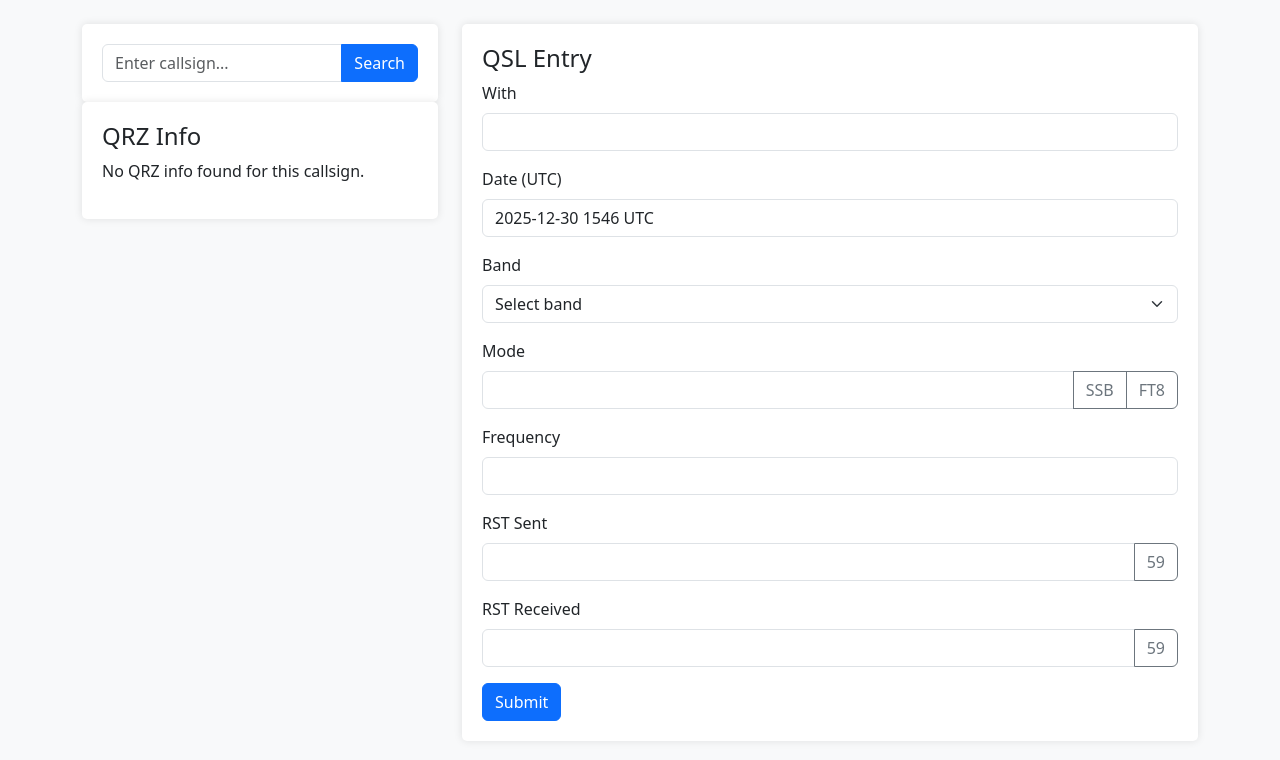
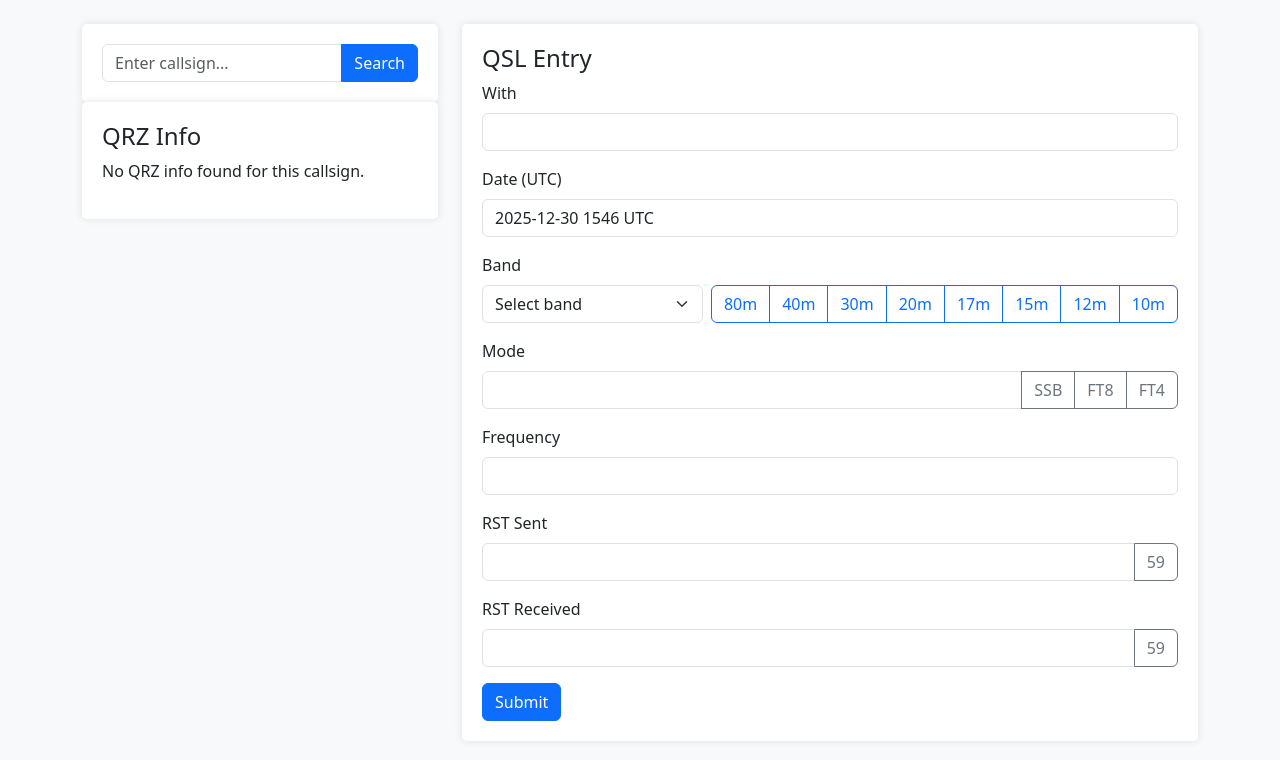
Before and after one commit to tailwag/MyQSL, a Flask app: template templates/lookup.html in a window 1280 px wide. Shown: the top 760 px of the page. Run offline with Flask 3, Linux system fonts and the light colour scheme; the template is opened without the code that fills it, so the values that code supplies are empty; parts of the project's set-up code (start-up, migrations or seed data) failed here and were passed over.

Commit message:
add FT4 freqs and add band selection buttons

```diff
--- a/templates/lookup.html
+++ b/templates/lookup.html
@@ -63,14 +63,31 @@
                     <!-- BAND -->
                     <div class="mb-3">
                         <label class="form-label">Band</label>
-                        <select class="form-select" name="Band" id="bandSelect">
-                            <option value="">Select band</option>
-                            {% for b in ['80m','40m','30m','20m','17m','15m','12m','10m'] %}
-                                <option {% if qslInfo.Band==b %}selected{% endif %}>{{ b }}</option>
-                            {% endfor %}
-                        </select>
+
+                        <div class="d-flex w-100 align-items-center gap-2">
+                            <!-- Dropdown -->
+                            <select class="form-select" name="Band" id="bandSelect">
+                                <option value="">Select band</option>
+                                {% for b in ['2200m','630m','160m','80m','60m','40m','30m','20m','17m','15m','12m','10m','6m','2m','1.25m','70cm','33cm','23cm'] %}
+                                    <option value="{{ b }}" {% if qslInfo.Band == b %}selected{% endif %}>
+                                        {{ b }}
+                                    </option>
+                                {% endfor %}
+                            </select>
+
+                            <!-- Buttons (no wrap, consistent height) -->
+                            <div class="btn-group flex-nowrap" role="group" aria-label="Band buttons">
+                                {% for b in ['80m','40m','30m','20m','17m','15m','12m','10m'] %}
+                                    <button
+                                        type="button"
+                                        class="btn btn-outline-primary band-btn"
+                                        onclick="setBand('{{ b }}')">
+                                        {{ b }}
+                                    </button>
+                                {% endfor %}
+                            </div>
+                        </div>
                     </div>
-
                     <!-- MODE -->
                     <div class="mb-3">
                         <label class="form-label">Mode</label>
@@ -78,6 +95,7 @@
                             <input class="form-control" name="Mode" id="modeField" value="{{ qslInfo.Mode or '' }}">
                             <button type="button" class="btn btn-outline-secondary" onclick="setMode('SSB')">SSB</button>
                             <button type="button" class="btn btn-outline-secondary" onclick="setMode('FT8')">FT8</button>
+                            <button type="button" class="btn btn-outline-secondary" onclick="setMode('FT4')">FT4</button>
                         </div>
                     </div>
 
@@ -124,6 +142,17 @@ const ft8Freqs = {
     "10m": "28.074MHz"
 };
 
+const ft4Freqs = {
+    "80m": "3.575MHz",
+    "40m": "7.0475MHz",
+    "30m": "10.140MHz",
+    "20m": "14.080MHz",
+    "17m": "18.104MHz",
+    "15m": "21.140MHz",
+    "12m": "24.919MHz",
+    "10m": "28.180MHz"
+}
+
 // Auto-populate date in UTC if empty
 function setUTCDate() {
     const now = new Date();
@@ -150,6 +179,9 @@ function maybeSetFT8Freq() {
     if (mode === "FT8" && ft8Freqs[band]) {
         document.getElementById("freqField").value = ft8Freqs[band];
     }
+    else if (mode === "FT4" && ft4Freqs[band]) {
+        document.getElementById("freqField").value = ft4Freqs[band];
+    }
 }
 
 document.getElementById("bandSelect").addEventListener("change", maybeSetFT8Freq);
@@ -165,5 +197,19 @@ document.getElementById('callsign-form').addEventListener('submit', function(e)
     }
 });
 </script>
+<script>
+function setBand(band) {
+    const select = document.getElementById('bandSelect');
+    select.value = band;
+
+    // Update active button styling
+    document.querySelectorAll('.band-btn').forEach(btn => {
+        btn.classList.toggle('active', btn.textContent === band);
+    });
+
+    // Trigger change event (useful for FT8 auto-frequency logic)
+    select.dispatchEvent(new Event('change'));
+}
+</script>
 </body>
 </html>
```
